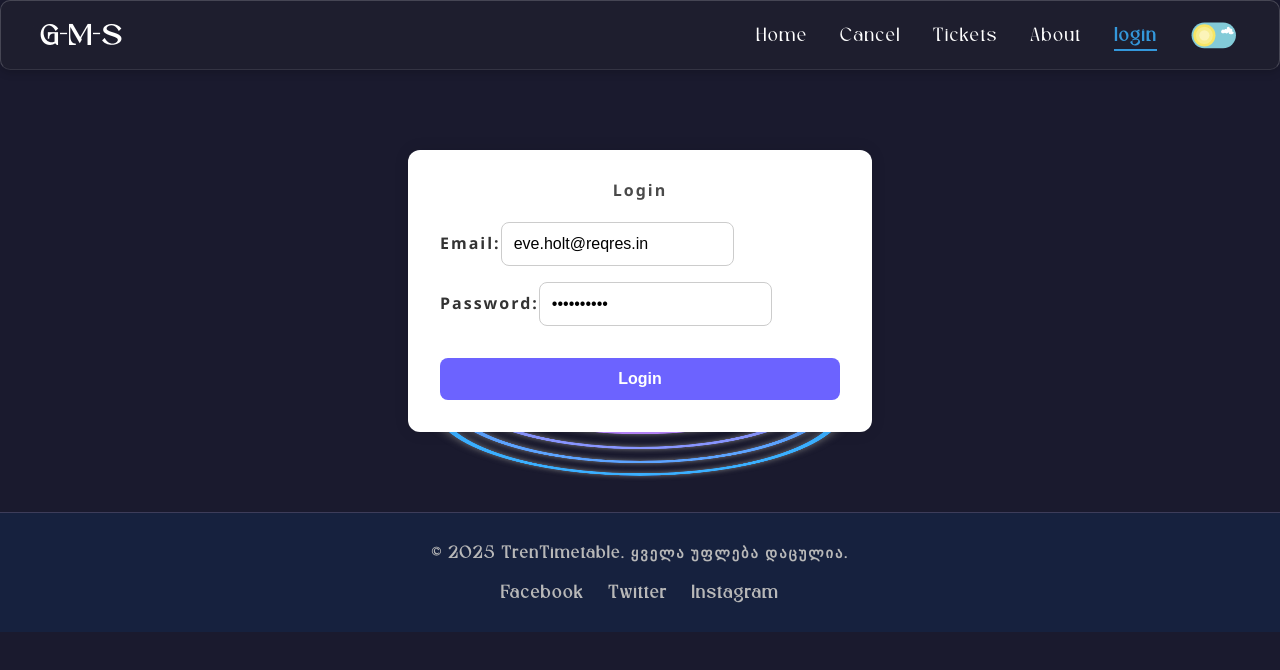
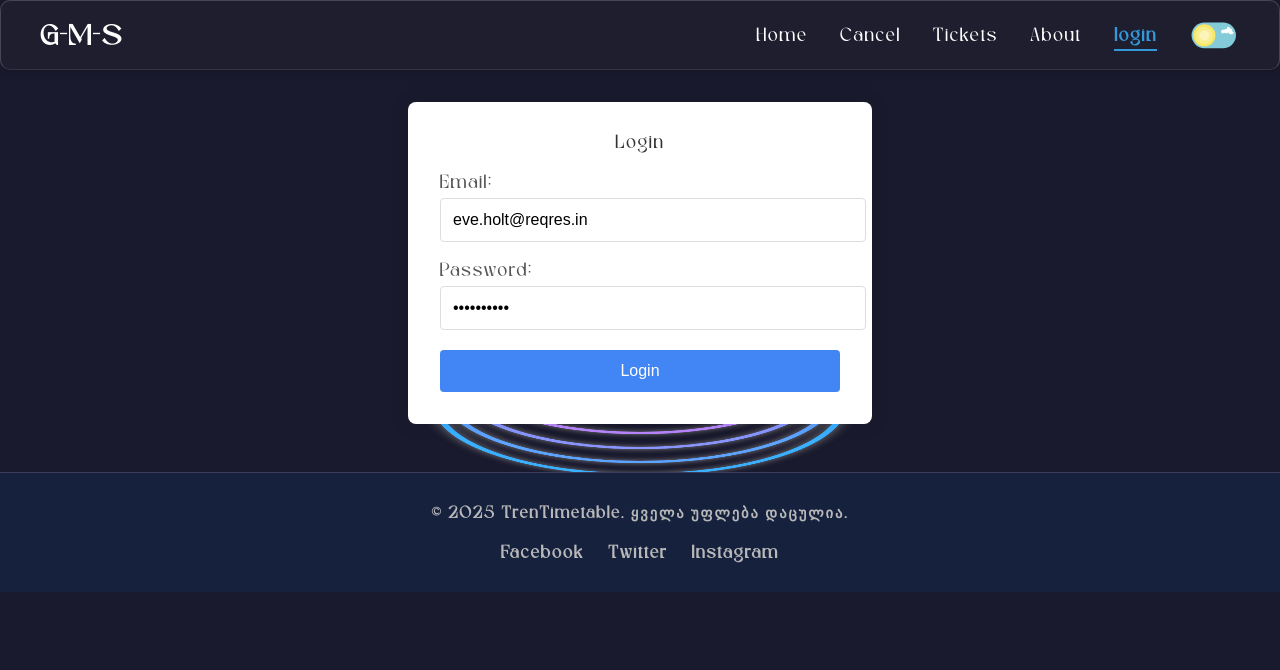
Before and after one commit to SabaKuljanishvili/angpr, an Angular app: page /login in a window 1280 px wide. Shown: the top 670 px of the page. Built offline with nearby package versions, Linux system fonts and the light colour scheme.

Commit message:
new style

```diff
--- a/src/app/login/login.component.html
+++ b/src/app/login/login.component.html
@@ -1,7 +1,7 @@
 <div class="login-container">
   <h2 *ngIf="!isLoggedIn; else loggedInTitle">Login</h2>
 
-  <form (ngSubmit)="login()" *ngIf="!isLoggedIn && !isLoading; else loading">
+  <form (ngSubmit)="login()" *ngIf="!isLoggedIn && !isLoading;">
     <div class="form-group">
       <label for="email">Email:</label>
       <input
@@ -42,12 +42,12 @@
     </div>
   </ng-template>
 
-  <ng-template #loading>
+  <!-- <ng-template #loading>
     <div class="text-center py-4">
       <div class="spinner-border text-primary" role="status">
         <span class="visually-hidden">Loading...</span>
       </div>
       <p class="mt-2">Authenticating...</p>
     </div>
-  </ng-template>
+  </ng-template> -->
 </div>
--- a/src/app/login/login.component.scss
+++ b/src/app/login/login.component.scss
@@ -1,78 +1,135 @@
 .login-container {
   max-width: 400px;
-  margin: 80px auto;
+  margin: 2rem auto;
   padding: 2rem;
-  background-color: #ffffff;
-  border-radius: 12px;
-  box-shadow: 0 0 15px rgba(0, 0, 0, 0.1);
-  font-family: 'Segoe UI', sans-serif;
+  border-radius: 8px;
+  box-shadow: 0 0 20px rgba(0, 0, 0, 0.1);
+  background-color: #fff;
 
   h2 {
+    margin-bottom: 1.5rem;
+    color: #333;
     text-align: center;
-    margin-bottom: 1.5rem;
-    color: #4a4a4a;
+    font-weight: 500;
   }
 
-  form {
-    display: flex;
-    flex-direction: column;
-    gap: 1rem;
+  .form-group {
+    margin-bottom: 1.25rem;
 
     label {
-      font-weight: 600;
-      color: #333;
+      display: block;
+      margin-bottom: 0.5rem;
+      font-weight: 500;
+      color: #555;
     }
 
-    input {
+    .form-control {
+      width: 100%;
       padding: 0.75rem;
-      border: 1px solid #ccc;
-      border-radius: 8px;
+      border: 1px solid #ddd;
+      border-radius: 4px;
       font-size: 1rem;
-      transition: border-color 0.3s;
+      transition: border-color 0.2s ease;
 
       &:focus {
         outline: none;
-        border-color: #6c63ff;
-        box-shadow: 0 0 5px rgba(108, 99, 255, 0.2);
-      }
-    }
-
-    button {
-      margin-top: 1rem;
-      padding: 0.75rem;
-      background-color: #6c63ff;
-      color: #fff;
-      border: none;
-      border-radius: 8px;
-      font-size: 1rem;
-      font-weight: bold;
-      cursor: pointer;
-      transition: background-color 0.3s;
-
-      &:hover {
-        background-color: #5951d4;
+        border-color: #4d90fe;
+        box-shadow: 0 0 0 2px rgba(77, 144, 254, 0.2);
       }
     }
   }
 
-  .success {
-    margin-top: 1rem;
-    color: #2e7d32;
+  .btn {
+    display: inline-block;
+    padding: 0.75rem 1.5rem;
+    font-size: 1rem;
     font-weight: 500;
+    text-align: center;
+    border: none;
+    border-radius: 4px;
+    cursor: pointer;
+    transition: all 0.2s ease;
+
+    &.btn-primary {
+      background-color: #4285f4;
+      color: white;
+      width: 100%;
+
+      &:hover {
+        background-color: #3367d6;
+      }
+
+      &:disabled {
+        background-color: #9cb4e0;
+        cursor: not-allowed;
+      }
+    }
+
+    &.btn-danger {
+      background-color: #ea4335;
+      color: white;
+
+      &:hover {
+        background-color: #d32f2f;
+      }
+    }
+  }
+
+  .alert {
+    padding: 0.75rem 1rem;
+    border-radius: 4px;
+
+    &.alert-danger {
+      background-color: #ffebee;
+      color: #c62828;
+      border: 1px solid #ffcdd2;
+    }
+  }
+
+  .text-center {
     text-align: center;
   }
 
-  .error {
+  .mt-2 {
+    margin-top: 0.5rem;
+  }
+
+  .mt-3 {
     margin-top: 1rem;
-    color: #d32f2f;
-    font-weight: 500;
-    text-align: center;
+  }
+
+  .mt-4 {
+    margin-top: 1.5rem;
+  }
+
+  .py-4 {
+    padding-top: 1.5rem;
+    padding-bottom: 1.5rem;
+  }
+
+  .spinner-border {
+    display: inline-block;
+    width: 2rem;
+    height: 2rem;
+    border: 0.25rem solid currentColor;
+    border-right-color: transparent;
+    border-radius: 50%;
+    animation: spinner-border 0.75s linear infinite;
+  }
+
+  @keyframes spinner-border {
+    to { transform: rotate(360deg); }
+  }
+
+  .visually-hidden {
+    position: absolute;
+    width: 1px;
+    height: 1px;
+    padding: 0;
+    margin: -1px;
+    overflow: hidden;
+    clip: rect(0, 0, 0, 0);
+    white-space: nowrap;
+    border: 0;
   }
 }
-
-@media (max-width: 480px) {
-  .login-container {
-    margin: 2rem 1rem;
-    padding: 1.5rem;
-  }
-}
```
